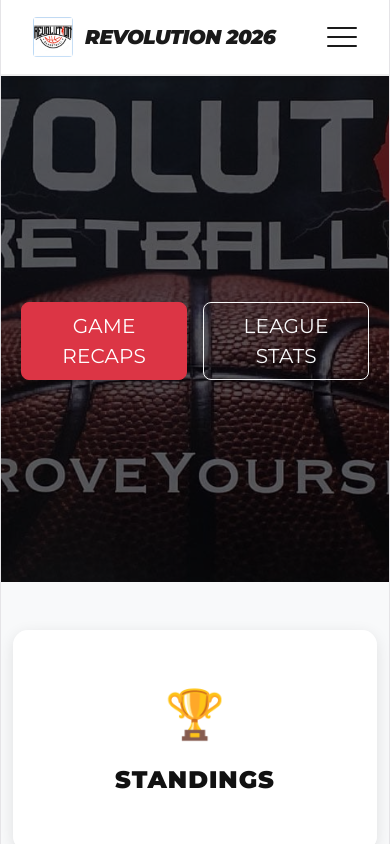
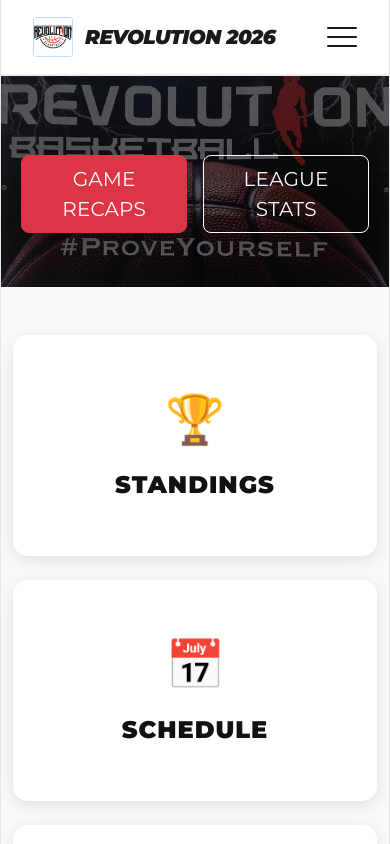
Before and after one commit to jhare3/RevolutionSummer2026, a React (Vite) app: page / in a window 390 px wide. Shown: the top 844 px of the page. Built offline with nearby package versions, Linux system fonts and the light colour scheme.

Commit message:
updated home page

```diff
--- a/src/App.css
+++ b/src/App.css
@@ -263,3 +263,9 @@ html, body {
     width: 100%; /* Search bar takes full width on mobile */
   }
 }
+
+@media (max-width: 768px) {
+  .hero-mobile-adjust {
+    height: 25vh !important; /* Adjust this value to your preference */
+  }
+}
--- a/src/pages/Home.jsx
+++ b/src/pages/Home.jsx
@@ -3,7 +3,6 @@ import { Container, Row, Col, Card, Button } from 'react-bootstrap';
 import { Link } from 'react-router-dom';
 
 const Home = () => {
-  // Navigation cards arranged in the requested order
   const navCards = [
     { title: 'Standings', path: '/standings', icon: '🏆' },
     { title: 'Schedule', path: '/schedule', icon: '📅' },
@@ -12,9 +11,10 @@ const Home = () => {
 
   return (
     <div style={pageWrapper}>
-      {/* Hero Section with updated primary actions */}
-      <div style={heroSection}>
+      {/* Added hero-mobile-adjust class for CSS overrides */}
+      <div style={heroSection} className="hero-mobile-adjust">
         <div style={heroOverlay}>
+
           <div className="d-flex gap-3 justify-content-center mt-4">
             <Button as={Link} to="/recaps" variant="danger" size="lg" className="fw-black shadow">
               GAME RECAPS
@@ -26,7 +26,6 @@ const Home = () => {
         </div>
       </div>
 
-      {/* Main Navigation Section */}
       <Container className="py-5">
         <Row className="g-4 justify-content-center">
           {navCards.map((card, idx) => (
@@ -57,10 +56,10 @@ const pageWrapper = {
 };
 
 const heroSection = {
-  height: '60vh',
+  height: '40vh', // Desktop height reverted
   backgroundImage: 'url("/revolutionHero.png")',
   backgroundSize: 'cover',
-  backgroundPosition: 'center',
+  backgroundPosition: 'top', // Orientation focused on the hoop
   position: 'relative',
 };
 
```
